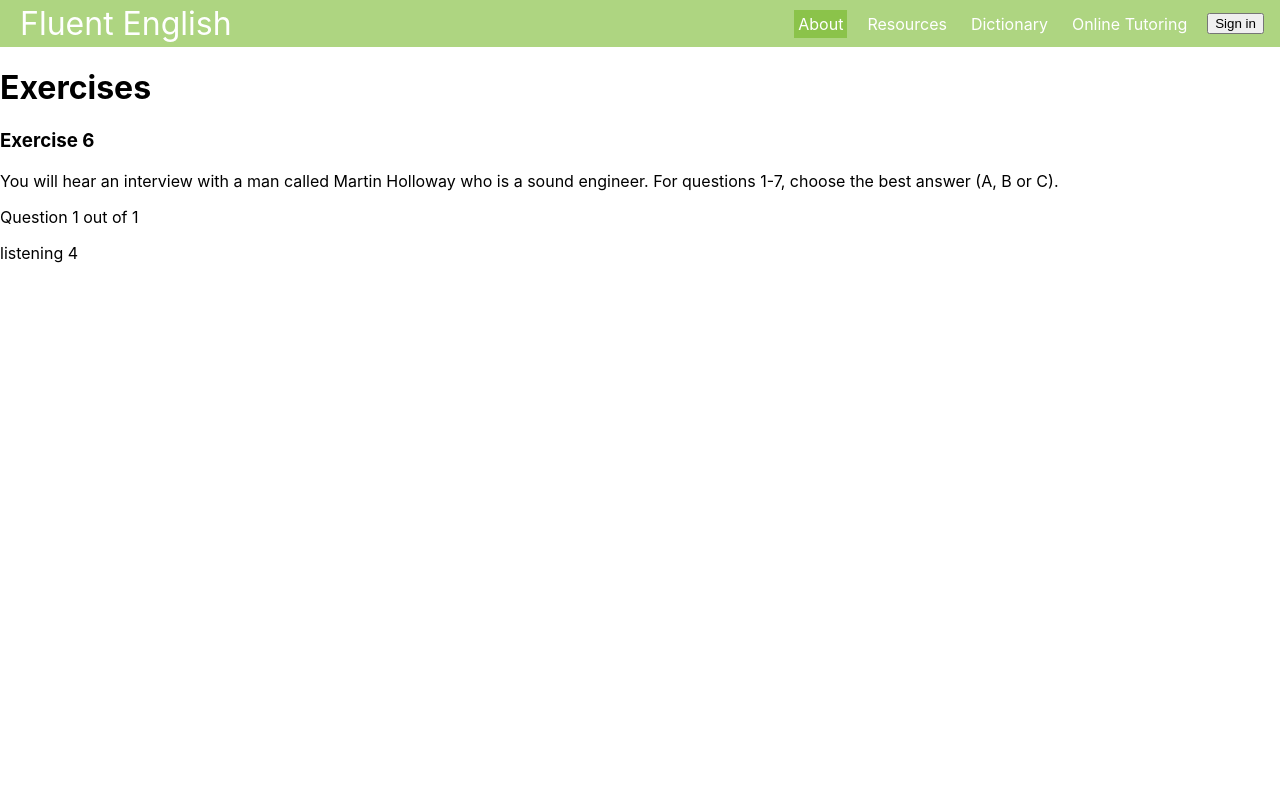
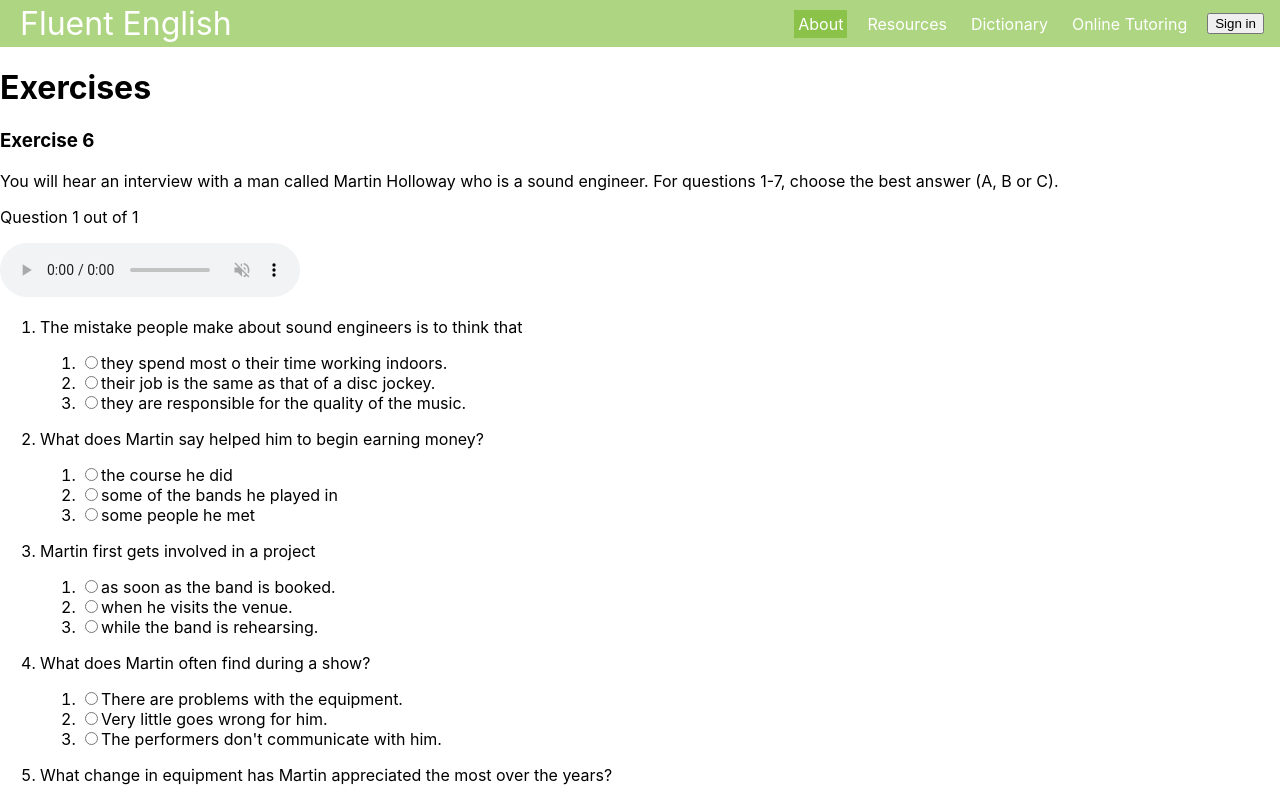
Before and after one commit to asharokhin/english-learning-app, a React (Create React App) app in the folder frontend/: page /resources/grammar/present-tense/exercises in a window 1280 px wide. Shown: the top 800 px of the page. Built offline with nearby package versions, Linux system fonts and the light colour scheme.

Commit message:
Add Listening Multiple Choice exercise

```diff
--- a/frontend/src/pages/Exercises/Exercises.jsx
+++ b/frontend/src/pages/Exercises/Exercises.jsx
@@ -437,7 +437,8 @@ const exercises = [
     task: "You will hear an interview with a man called Martin Holloway who is a sound engineer. For questions 1-7, choose the best answer (A, B or C).",
     type: appConstants.LISTENING_MULTIPLE_CHOICE,
     questions: [
-      [
+      {
+        sentences: [
           {
             question:
               "The mistake people make about sound engineers is to think that",
@@ -505,6 +506,7 @@ const exercises = [
             answerIndex: 2,
           },
         ],
+      },
     ],
   },
 ];
--- a/frontend/src/pages/Exercises/ListeningMultipleChoice.jsx
+++ b/frontend/src/pages/Exercises/ListeningMultipleChoice.jsx
@@ -1,9 +1,53 @@
 /* eslint-disable react/prop-types */
 import React from "react";
 
-const ListeningMultipleChoice = ({ content, onSubmitAnswer }) => {
-  console.log(content, onSubmitAnswer);
-  return <div>listening 4</div>;
+const ListeningMultipleChoice = ({ content }) => {
+  const { sentences } = content;
+  const id = "1l1vdg2ICwT7N0ZxCD9T3O_vkYpJGmMq2";
+  return (
+    <div>
+      <audio controls autoPlay muted>
+        <source
+          src={`https://docs.google.com/uc?export=download&id=${id}`}
+          type="audio/mp3"
+        />
+      </audio>
+      <ol>
+        {sentences.map((s, i) => (
+          <li key={s.question}>
+            <p>{s.question}</p>
+            <form>
+              <ol>
+                {s.choices.map((c, j) => (
+                  <li key={c}>
+                    <input
+                      type="radio"
+                      id={`rad${j}`}
+                      name={`answer${i}`}
+                      required
+                    />
+                    <label htmlFor={`rad${j}`}>{c}</label>
+                  </li>
+                ))}
+              </ol>
+            </form>
+          </li>
+        ))}
+      </ol>
+    </div>
+  );
 };
 
 export default ListeningMultipleChoice;
+
+/*
+const id = "1l1vdg2ICwT7N0ZxCD9T3O_vkYpJGmMq2";
+  return (
+    <div>
+      <audio controls autoPlay muted>
+        <source
+          src={`https://docs.google.com/uc?export=download&id=${id}`}
+          type="audio/mp3"
+        />
+      </audio>
+*/
```
Lines whose indentation alone changed are shown as unchanged.
